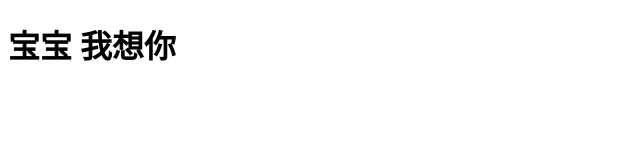
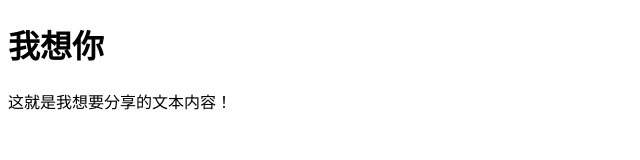
Before and after one commit to ogg791/my-website, a plain HTML site: page index.html in a window 1280 px wide. Shown: the whole page, without its empty margins (0-640 px from the left). Drawn offline with Linux system fonts and the light colour scheme.

Commit message:
Add files via upload

```diff
--- a/index.html
+++ b/index.html
@@ -7,6 +7,7 @@
     <title>我的分享页面</title>
 </head>
 <body>
-    <h1>宝宝 我想你</h1>
+    <h1>我想你</h1>
+    <p>这就是我想要分享的文本内容！</p>
 </body>
 </html>
```
